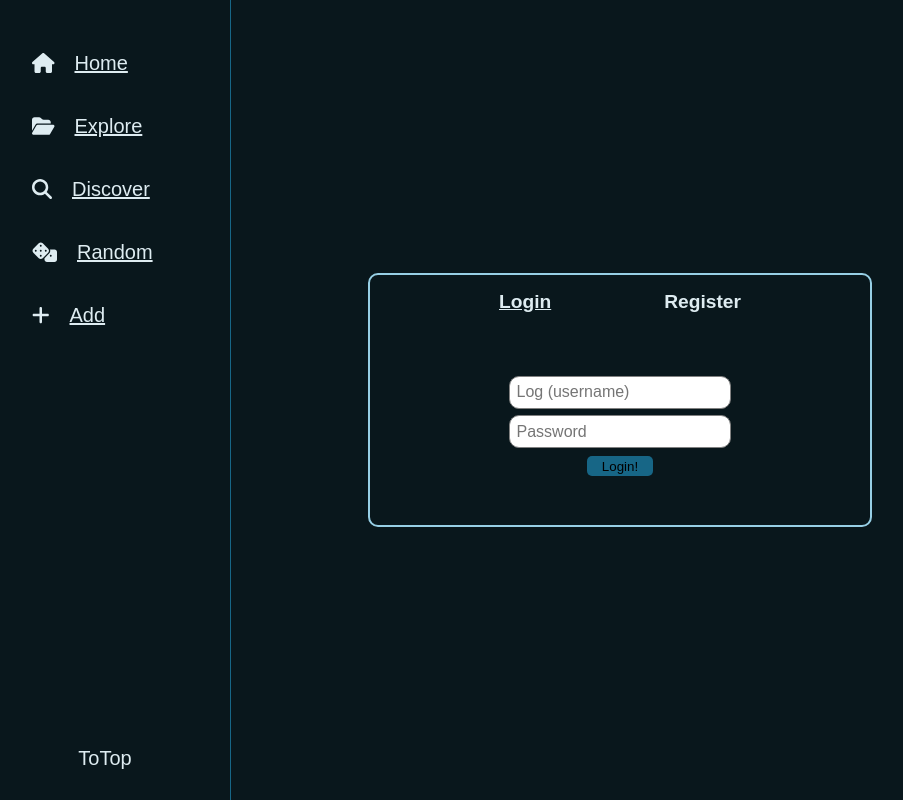
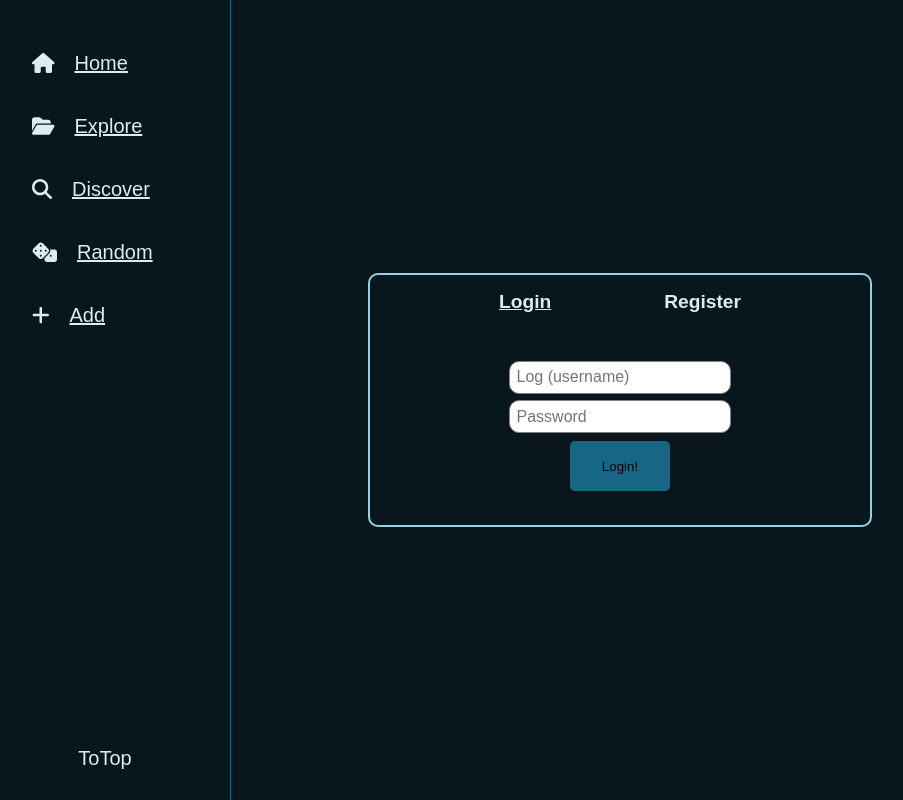
Before and after one commit to GillanCodes/DBI, a React (Create React App) app in the folder client/: page /auth in a window 1280 px wide. Shown: the whole page, without its empty margins (20-923 px from the left). Built offline with nearby package versions, Linux system fonts and the light colour scheme; no server answers.

Commit message:
fix (client) : button size nomalied

```diff
--- a/client/src/Styles/components/_buttons.scss
+++ b/client/src/Styles/components/_buttons.scss
@@ -1,11 +1,15 @@
 .button {
 
-    height: 1.5em;
-    width: 5em;
+    height: 50px;
+    width: 100px;
     border: none;
     border-radius: 5px;
     margin: 5px;
     background-color: $secondary;
+
+    display: flex;
+    justify-content: center;
+    align-items: center;
 }
 
 .button:hover
```
